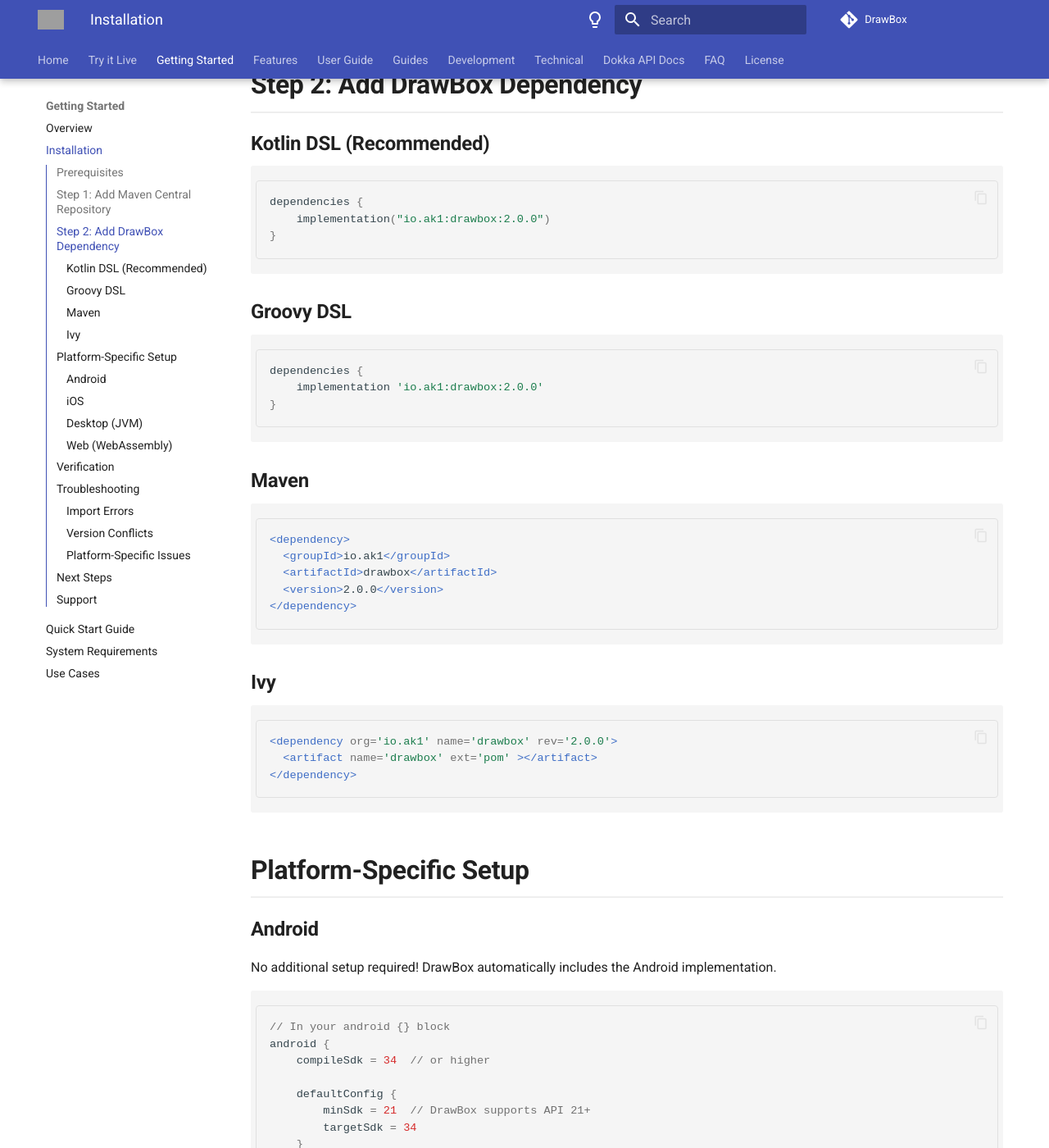
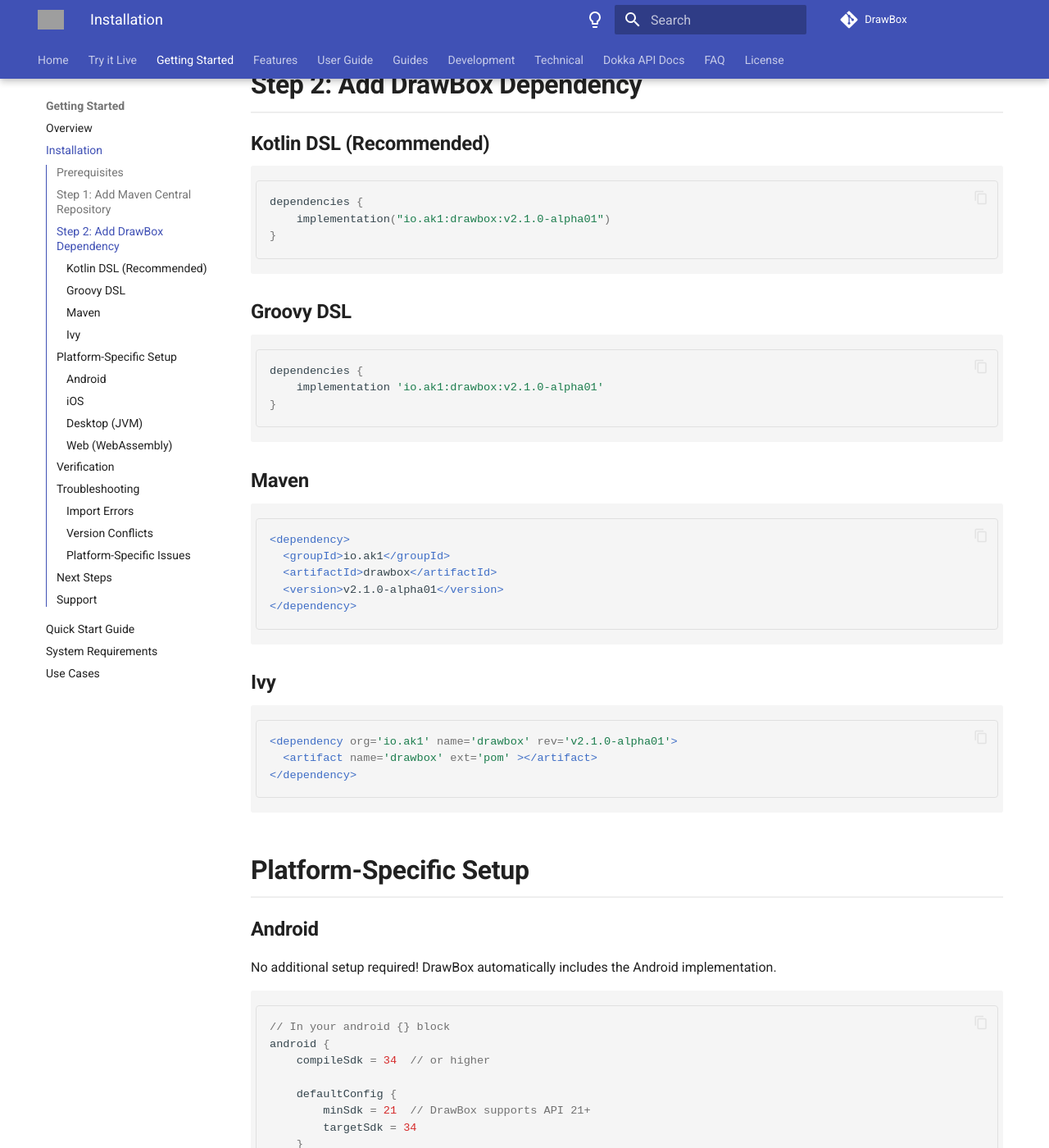
Before and after one commit to akshay2211/DrawBox, an MkDocs documentation site: the page built from docs/getting-started/installation.md, in a window 1280 px wide and 1400 px high, scrolled down 650 px. Shown: the whole window at 82% size. Built offline with MkDocs 1.6.1 and Material for MkDocs 9.7.7, drawn with Linux system fonts in a browser that asks for light colours; comment, search, counter and statistics services are not loaded; some of the changed text lies outside the part shown; grey boxes are pictures that could not be loaded.

Commit message:
chore: release version v2.1.0-alpha01

````diff
--- a/docs/getting-started/installation.md
+++ b/docs/getting-started/installation.md
@@ -23,14 +23,14 @@
 ### Kotlin DSL (Recommended)
 ```kotlin
 dependencies {
-    implementation("io.ak1:drawbox:2.0.0")
+    implementation("io.ak1:drawbox:v2.1.0-alpha01")
 }
 ```
 
 ### Groovy DSL
 ```groovy
 dependencies {
-    implementation 'io.ak1:drawbox:2.0.0'
+    implementation 'io.ak1:drawbox:v2.1.0-alpha01'
 }
 ```
 
@@ -39,13 +39,13 @@
 <dependency>
   <groupId>io.ak1</groupId>
   <artifactId>drawbox</artifactId>
-  <version>2.0.0</version>
+  <version>v2.1.0-alpha01</version>
 </dependency>
 ```
 
 ### Ivy
 ```xml
-<dependency org='io.ak1' name='drawbox' rev='2.0.0'>
+<dependency org='io.ak1' name='drawbox' rev='v2.1.0-alpha01'>
   <artifact name='drawbox' ext='pom' ></artifact>
 </dependency>
 ```
@@ -126,7 +126,7 @@
 If you have dependency version conflicts:
 ```kotlin
 dependencies {
-    implementation("io.ak1:drawbox:2.0.0") {
+    implementation("io.ak1:drawbox:v2.1.0-alpha01") {
         exclude(group = "androidx.compose.runtime", module = "runtime")
     }
 }
````
Also changed, not shown: README.md (+5 -5 lines), docs/getting-started/quickstart.md (+1 -1 lines), docs/index.md (+2 -2 lines), 1 other file.
